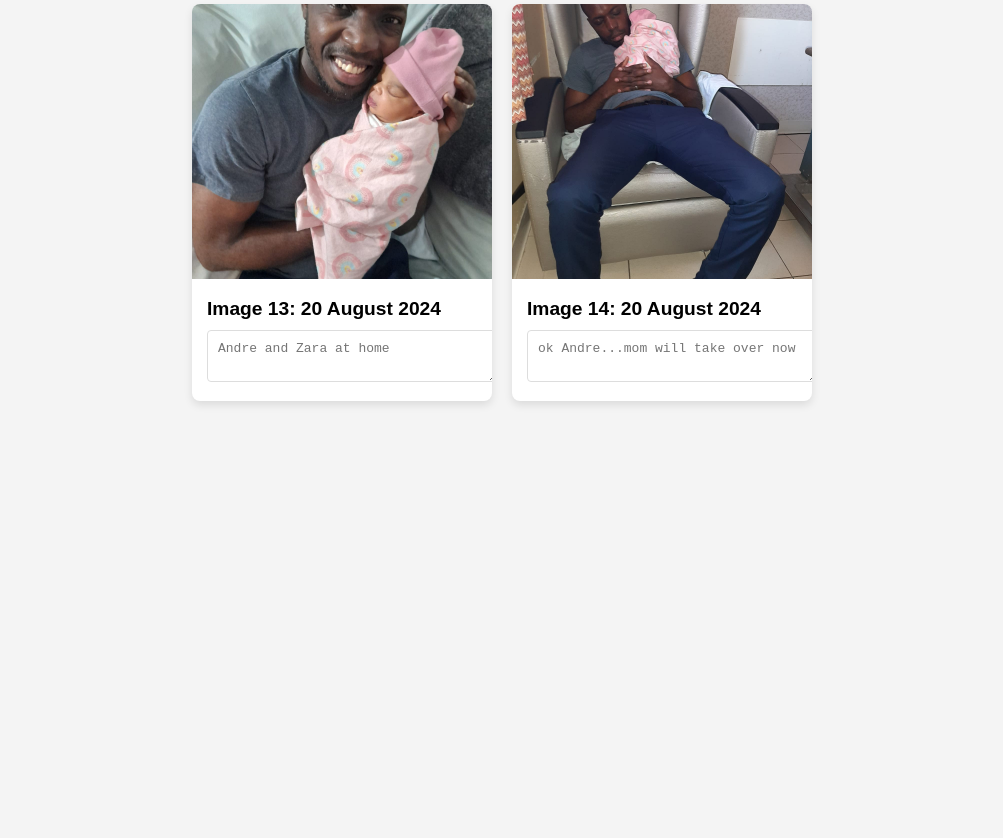
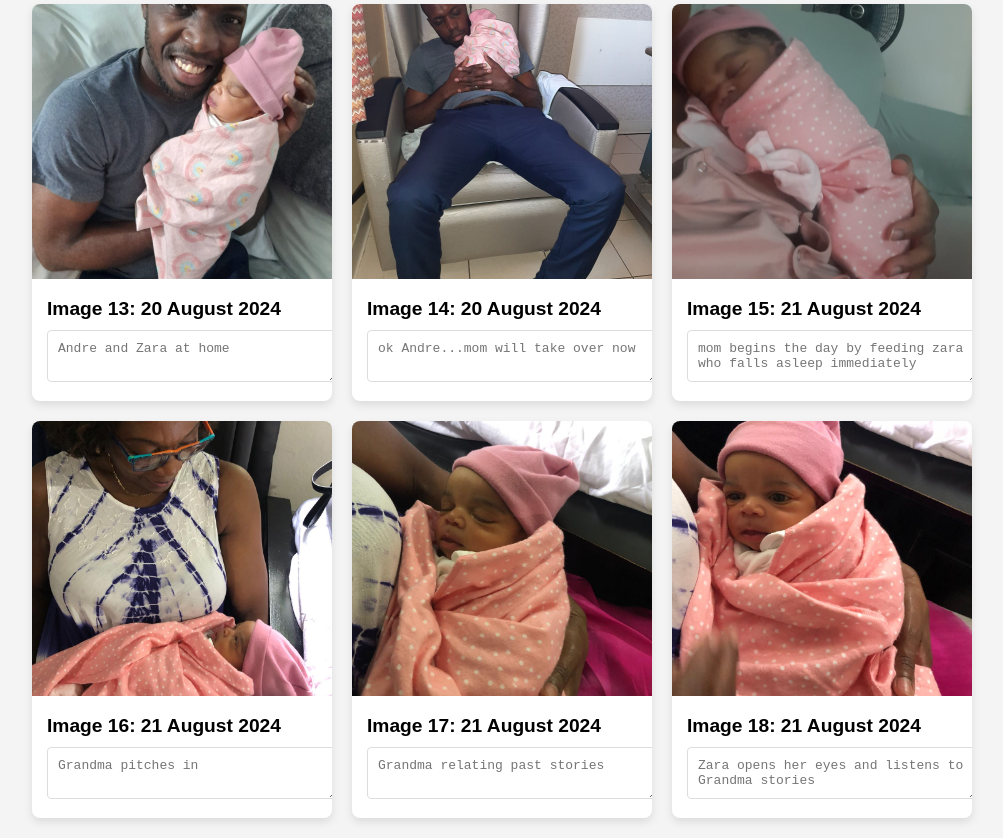
Before and after one commit to gladstone28/zara-picture-gallery, a plain HTML site: page index.html in a window 1280 px wide. Shown: the part 1764-2602 px from the top of the page, without its empty margins (138-1141 px from the left). Before the commit the page ends 2185 px from the top, so only its background shows below. Drawn offline with Linux system fonts and the light colour scheme.

Commit message:
modify index.html

```diff
--- a/index.html
+++ b/index.html
@@ -165,6 +165,34 @@
                 <textarea placeholder="ok Andre...mom will take over now"></textarea>
             </div>
         </div>
+        <div class="card">
+            <img src="zara-and-natalya-21August2024.jpeg" alt="Image 15">
+            <div class="card-content">
+                <h3>Image 15: 21 August 2024</h3>
+                <textarea placeholder="mom begins the day by feeding zara who falls asleep immediately"></textarea>
+            </div>
+        </div>
+        <div class="card">
+            <img src="zara-and-jeaneth-1.jpeg" alt="Image 16">
+            <div class="card-content">
+                <h3>Image 16: 21 August 2024</h3>
+                <textarea placeholder="Grandma pitches in"></textarea>
+            </div>
+        </div>
+        <div class="card">
+            <img src="zara-and-jeaneth-2.jpeg" alt="Image 17">
+            <div class="card-content">
+                <h3>Image 17: 21 August 2024</h3>
+                <textarea placeholder="Grandma relating past stories"></textarea>
+            </div>
+        </div>
+        <div class="card">
+            <img src="zara-and-jeaneth-3.jpeg" alt="Image 18">
+            <div class="card-content">
+                <h3>Image 18: 21 August 2024</h3>
+                <textarea placeholder="Zara opens her eyes and listens to Grandma stories"></textarea>
+            </div>
+        </div>
     </div>
 
 </body>
```
